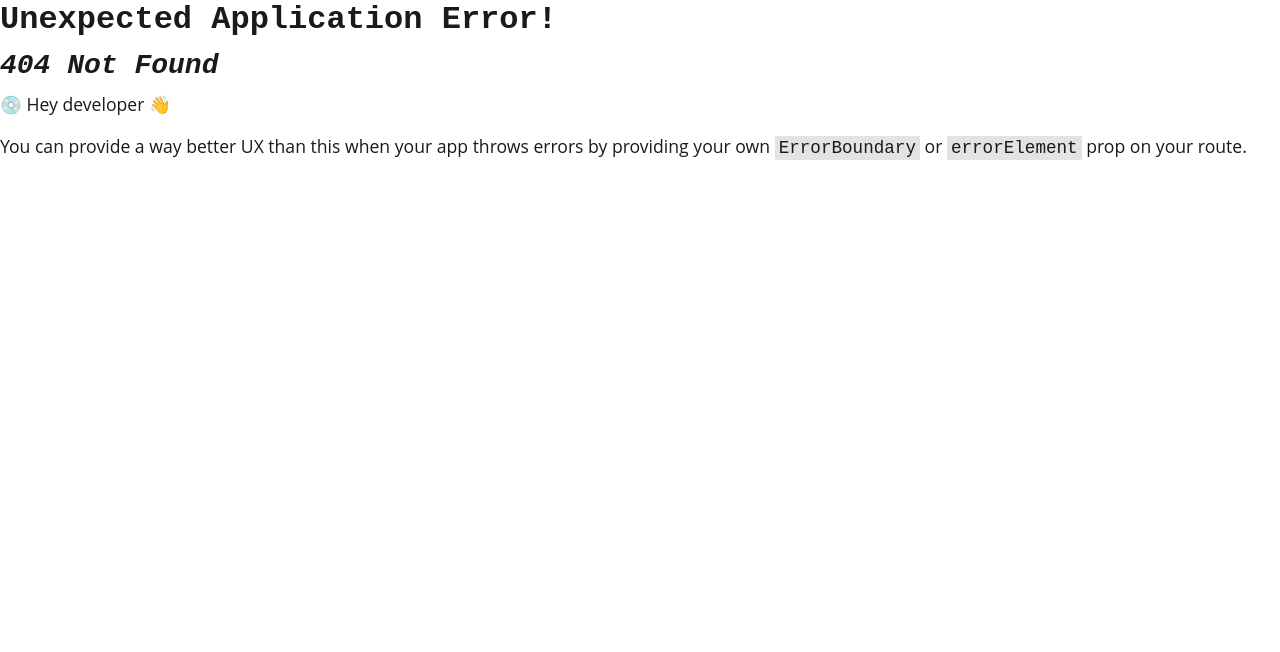
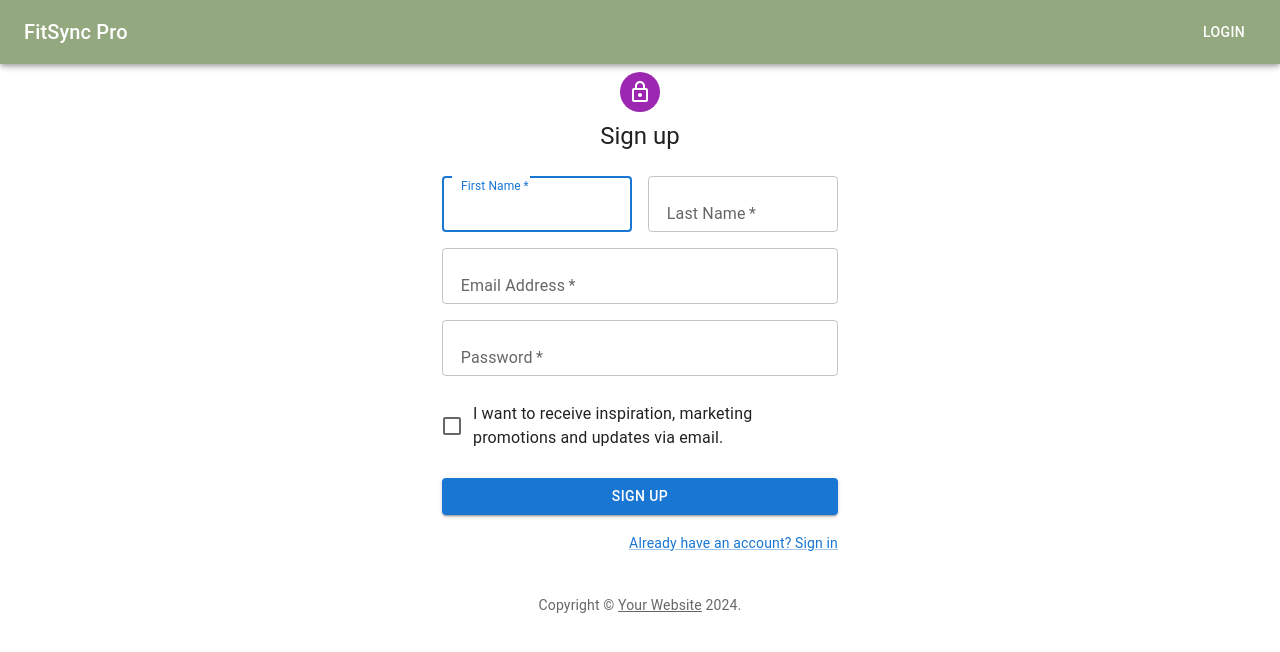
Before and after one commit to dgomie/fitsync-pro, a React (Vite) app in the folder client/: page /signUp in a window 1280 px wide. Before the commit this address had no page. Shown: the top 652 px of the page. Built offline with nearby package versions, Linux system fonts and the light colour scheme.

Commit message:
signUpPage

```diff
--- a/client/package.json
+++ b/client/package.json
@@ -11,6 +11,8 @@
   },
   "dependencies": {
     "@apollo/client": "^3.7.14",
+    "@mui/icons-material": "^5.15.20",
+    "@mui/material": "^5.15.20",
     "graphql": "^16.6.0",
     "jwt-decode": "^3.1.2",
     "react": "^18.2.0",
--- /dev/null
+++ b/client/src/components/SignUp.jsx
@@ -0,0 +1,132 @@
+// import React from 'react';
+import Avatar from '@mui/material/Avatar';
+import Button from '@mui/material/Button';
+import CssBaseline from '@mui/material/CssBaseline';
+import TextField from '@mui/material/TextField';
+import FormControlLabel from '@mui/material/FormControlLabel';
+import Checkbox from '@mui/material/Checkbox';
+import Link from '@mui/material/Link';
+import Grid from '@mui/material/Grid';
+import Box from '@mui/material/Box';
+import LockOutlinedIcon from '@mui/icons-material/LockOutlined';
+import Typography from '@mui/material/Typography';
+import Container from '@mui/material/Container';
+import { createTheme, ThemeProvider } from '@mui/material/styles';
+
+function Copyright(props) {
+  return (
+    <Typography variant="body2" color="text.secondary" align="center" {...props}>
+      {'Copyright © '}
+      <Link color="inherit" href="https://mui.com/">
+        Your Website
+      </Link>{' '}
+      {new Date().getFullYear()}
+      {'.'}
+    </Typography>
+  );
+}
+
+// TODO remove, this demo shouldn't need to reset the theme.
+const defaultTheme = createTheme();
+
+export default function SignUp() {
+  const handleSubmit = (event) => {
+    event.preventDefault();
+    const data = new FormData(event.currentTarget);
+    console.log({
+      email: data.get('email'),
+      password: data.get('password'),
+    });
+  };
+
+  return (
+    <ThemeProvider theme={defaultTheme}>
+      <Container component="main" maxWidth="xs">
+        <CssBaseline />
+        <Box
+          sx={{
+            marginTop: 8,
+            display: 'flex',
+            flexDirection: 'column',
+            alignItems: 'center',
+          }}
+        >
+          <Avatar sx={{ m: 1, bgcolor: 'secondary.main' }}>
+            <LockOutlinedIcon />
+          </Avatar>
+          <Typography component="h1" variant="h5">
+            Sign up
+          </Typography>
+          <Box component="form" noValidate onSubmit={handleSubmit} sx={{ mt: 3 }}>
+            <Grid container spacing={2}>
+              <Grid item xs={12} sm={6}>
+                <TextField
+                  autoComplete="given-name"
+                  name="firstName"
+                  required
+                  fullWidth
+                  id="firstName"
+                  label="First Name"
+                  autoFocus
+                />
+              </Grid>
+              <Grid item xs={12} sm={6}>
+                <TextField
+                  required
+                  fullWidth
+                  id="lastName"
+                  label="Last Name"
+                  name="lastName"
+                  autoComplete="family-name"
+                />
+              </Grid>
+              <Grid item xs={12}>
+                <TextField
+                  required
+                  fullWidth
+                  id="email"
+                  label="Email Address"
+                  name="email"
+                  autoComplete="email"
+                />
+              </Grid>
+              <Grid item xs={12}>
+                <TextField
+                  required
+                  fullWidth
+                  name="password"
+                  label="Password"
+                  type="password"
+                  id="password"
+                  autoComplete="new-password"
+                />
+              </Grid>
+              <Grid item xs={12}>
+                <FormControlLabel
+                  control={<Checkbox value="allowExtraEmails" color="primary" />}
+                  label="I want to receive inspiration, marketing promotions and updates via email."
+                />
+              </Grid>
+            </Grid>
+            <Button
+              type="submit"
+              fullWidth
+              variant="contained"
+              sx={{ mt: 3, mb: 2 }}
+            >
+              Sign Up
+            </Button>
+            <Grid container justifyContent="flex-end">
+              <Grid item>
+                <Link href="#" variant="body2">
+                  Already have an account? Sign in
+                </Link>
+              </Grid>
+            </Grid>
+          </Box>
+        </Box>
+        <Copyright sx={{ mt: 5 }} />
+      </Container>
+    </ThemeProvider>
+  );
+}
--- a/client/src/main.jsx
+++ b/client/src/main.jsx
@@ -4,6 +4,7 @@ import { createBrowserRouter, RouterProvider } from "react-router-dom";
 import App from './App.jsx'
 import HomePage from './pages/HomePage';
 import LogInPage from './pages/loginPage.jsx';
+import SignUpPage from './pages/signUpPage.jsx';
 
 const router = createBrowserRouter([
   {
@@ -19,6 +20,9 @@ const router = createBrowserRouter([
         path: "login",
         element: <LogInPage />
       },
+      {path: "signUp",
+        element: <SignUpPage/>
+      }
     ]
   },
 ]);
--- /dev/null
+++ b/client/src/pages/signUpPage.jsx
@@ -0,0 +1,15 @@
+import SignUp from "../components/SignUp";
+
+
+function SignUpPage(){
+    return(
+        <div>
+            <SignUp/>
+
+        </div>
+    )
+}
+
+
+
+export default SignUpPage;
```
Also changed, not shown: 1 other file (tests, documents, lock files or other folders).
